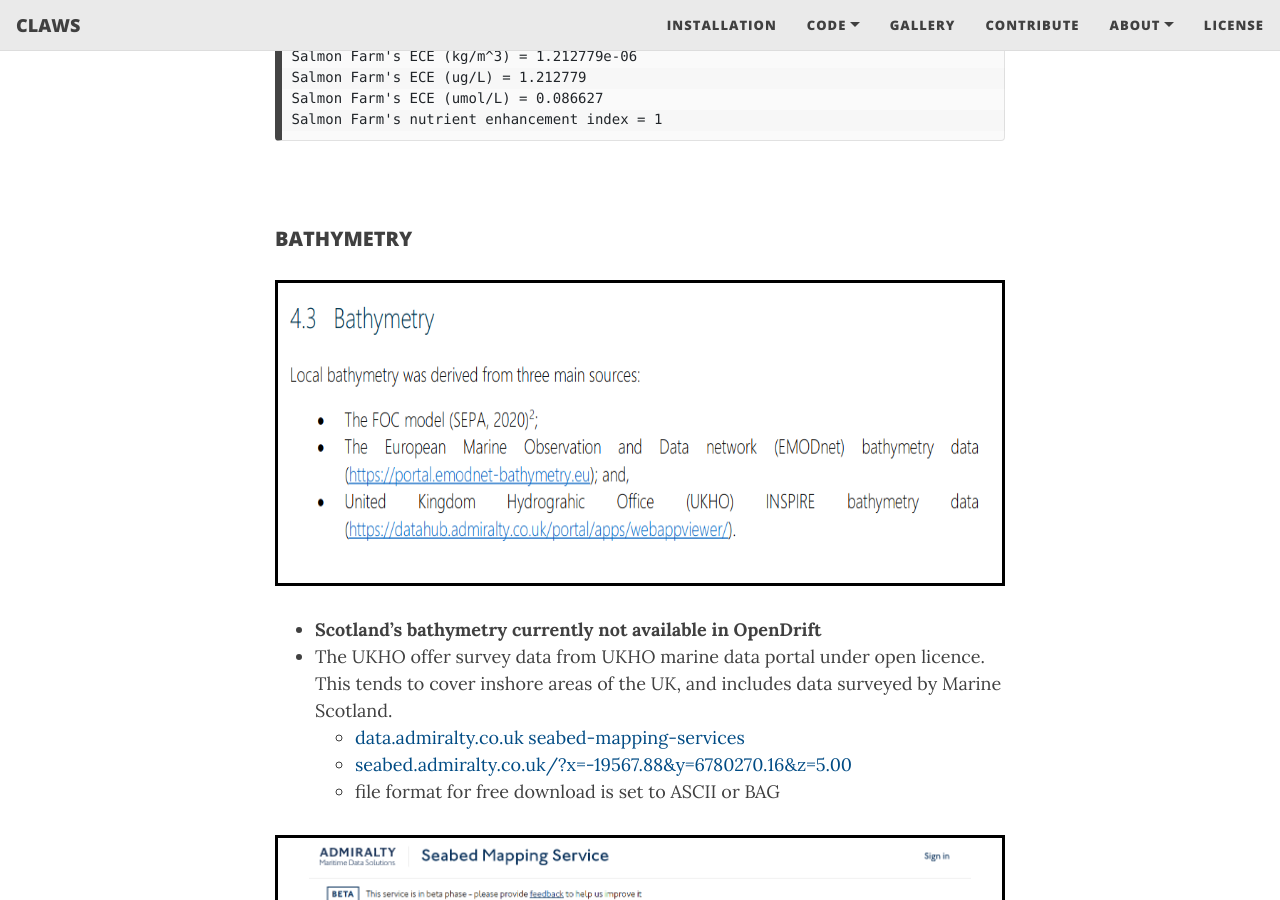
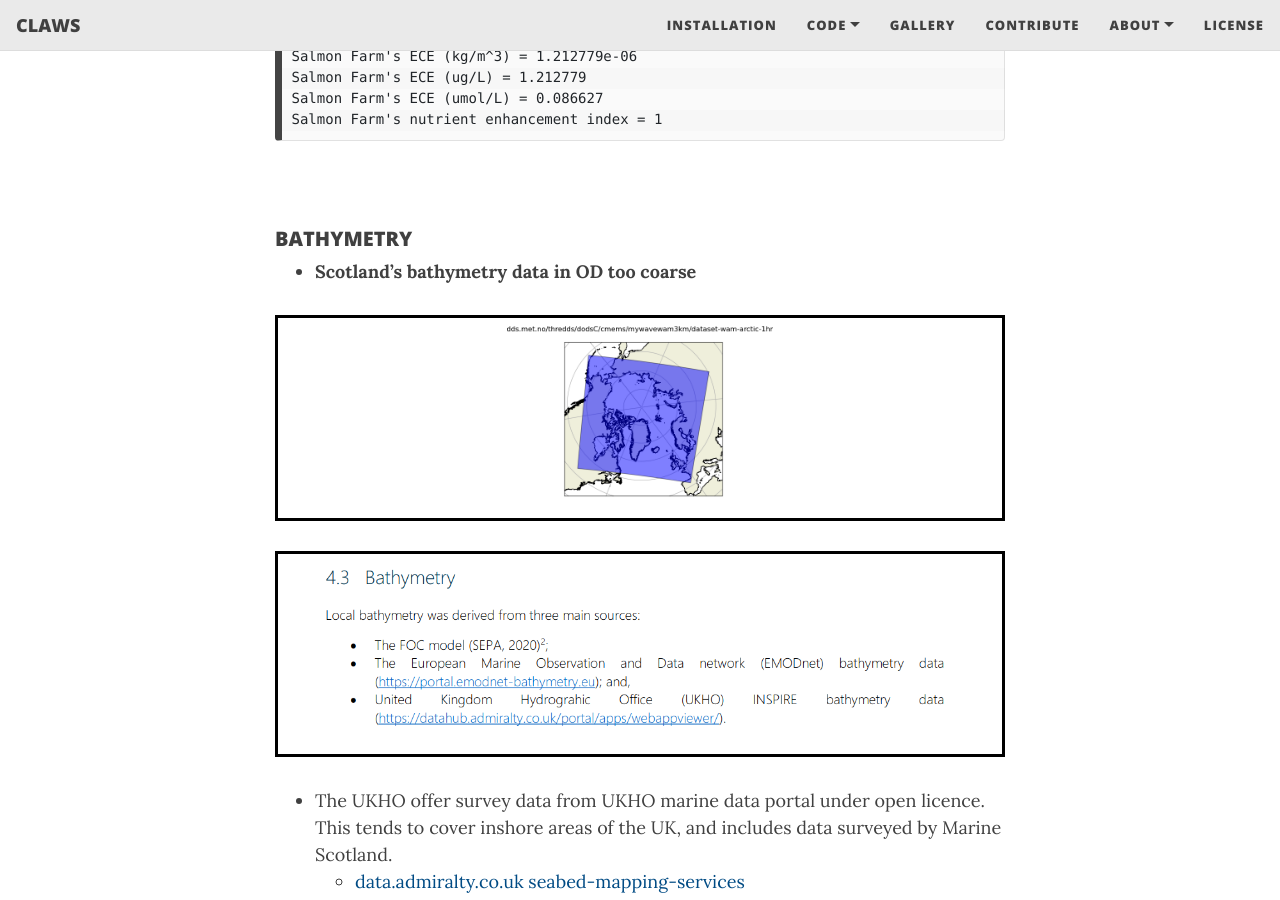
Before and after one commit to claws-scot/claws-scot.github.io, a Jekyll site: the page built from meeting-220613-N.md, in a window 1280 px wide and 900 px high, scrolled down 1582 px. Built offline with Jekyll 4.4.1, drawn with Linux system fonts in a browser that asks for light colours; nearby versions of some CDN libraries.

Commit message:
Editing web pages

```diff
--- a/meeting-220613-N.md
+++ b/meeting-220613-N.md
@@ -52,11 +52,16 @@
 &nbsp;
 <h5>BATHYMETRY</h5>
 
+  - <b>Scotland's bathymetry data in OD too coarse</b>
+
 <p align="center" style="border-style:solid; border:2; border-color:black">
-  <img src="/docs/meeting/bathymetry-data.png" style="height:300px">
+  <img src="/docs/meeting/OD_seabed_1.png" style="height:200px">
 </p>
 
-  - <b>Scotland's bathymetry currently not available in OpenDrift</b>
+<p align="center" style="border-style:solid; border:2; border-color:black">
+  <img src="/docs/meeting/bathymetry-data.png" style="height:200px">
+</p>
+
   - The UKHO offer survey data from UKHO marine data portal under open licence.  This tends to cover inshore areas of the UK, and includes data surveyed by Marine Scotland.
     + <a href="https://data.admiralty.co.uk/portal/apps/sites/#/marine-data-portal/pages/seabed-mapping-services">data.admiralty.co.uk seabed-mapping-services</a>
     + <a href="https://seabed.admiralty.co.uk/?x=-19567.88&y=6780270.16&z=5.00">seabed.admiralty.co.uk/?x=-19567.88&y=6780270.16&z=5.00</a>
@@ -95,6 +100,10 @@
   * flushing time _Tf'_: when 67% are gone
   * tidal range _R'_
 
+<p align="center" style="border-style:solid; border:2; border-color:black">
+  <img src="/docs/meeting/seeding_particles.png" style="height:500px">
+</p>
+
 &#9634; Repeat simulation for different tide conditions (10 times)
 &#9634; Find best fit for nparticles vs. time, get averaged _Tf'_
-&#9634; Derive ECE' and NEI' from _A'_, _V'_, _R'_ and _Tf'_
+&#9634; Derive ECE' and NEI' from _A/A'_, _V/V'_, _R'_ and _Tf'_
```
Also changed, not shown: docs/meeting/OD_seabed_1.png (added), docs/meeting/OD_seabed_2.png (added), docs/meeting/seeding_particles.png (added).
